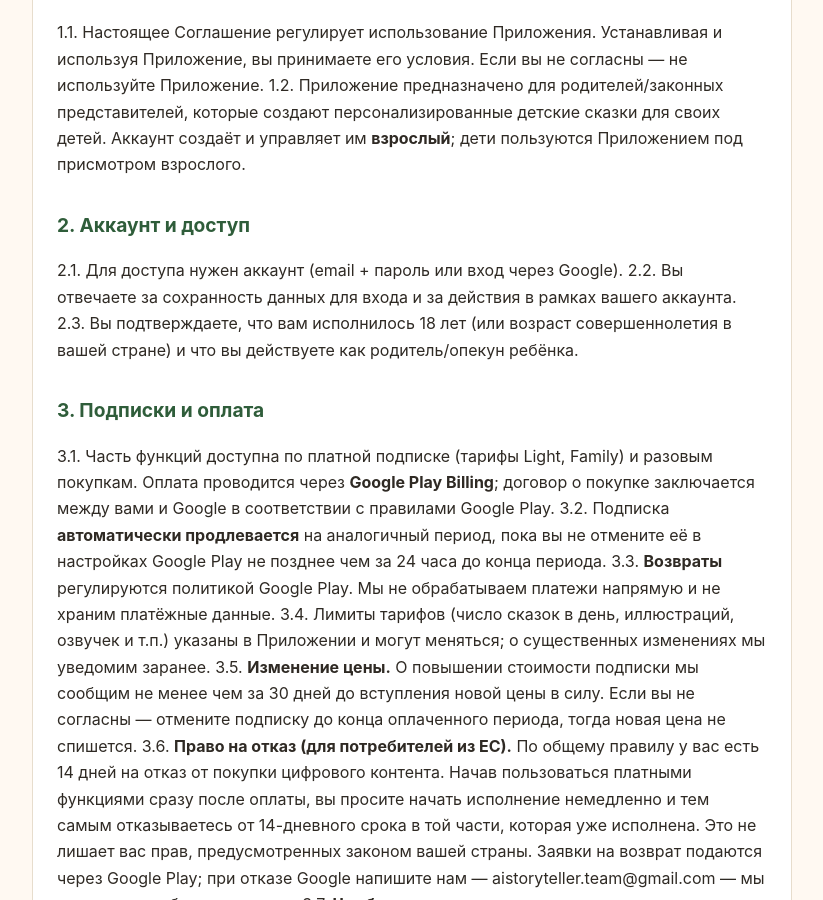
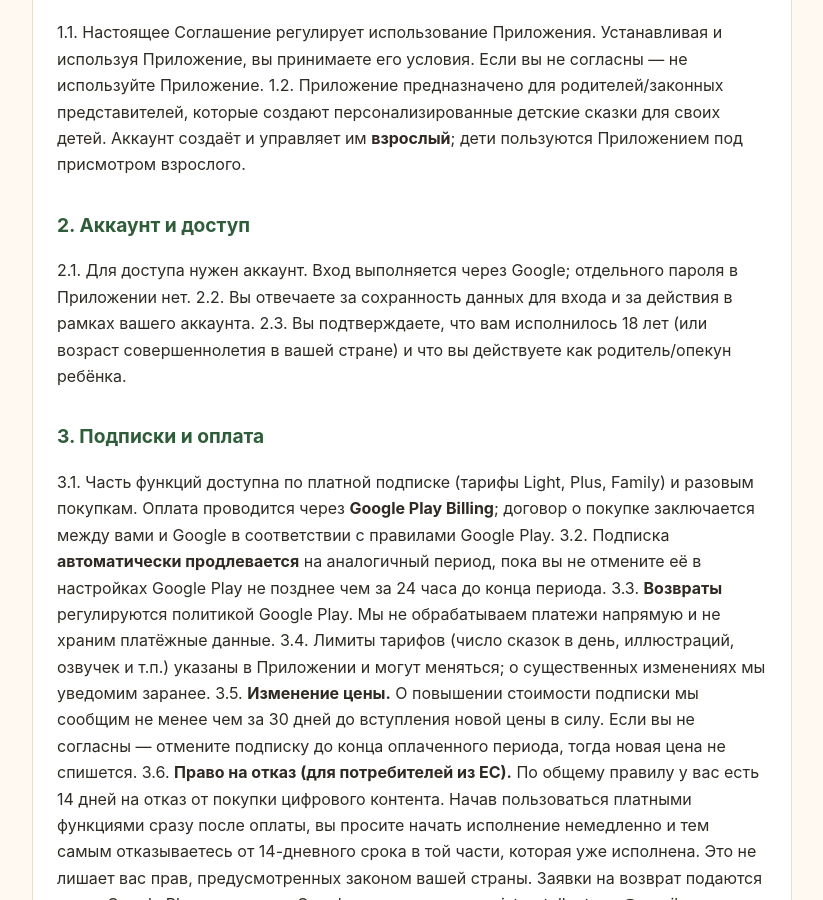
Before and after one commit to AIStorytellerTeam/privacy-policy, a Jekyll site: the page built from terms.md, in a window 1280 px wide and 900 px high, scrolled down 320 px. Shown: the whole window, without its empty margins (228-1051 px from the left). Built offline with Jekyll 4.4.1, drawn with Linux system fonts in a browser that asks for light colours; some of the changed text lies outside the part shown.

Commit message:
Соглашение: неуникальность результата, не заменяет специалиста
4.7 — похожие пожелания у разных семей могут дать похожие сказки; права
по 4.5 даются на экземпляр в аккаунте, а не на сюжет. Без этого пункта
4.5 обещал каждой семье права на контент, который может совпасть.

4.8 — дерево развития, навыки и достижения не являются педагогической,
психологической или медицинской консультацией и не оценивают ребёнка.

Заодно исправлены расхождения с приложением: вход только через Google
(пароля больше нет), в тарифах появился Plus.

Co-Authored-By: Claude Opus 5 <noreply@anthropic.com>

```diff
--- a/terms.md
+++ b/terms.md
@@ -21,14 +21,15 @@ altLabel: English
 управляет им **взрослый**; дети пользуются Приложением под присмотром взрослого.
 
 ## 2. Аккаунт и доступ
-2.1. Для доступа нужен аккаунт (email + пароль или вход через Google).
+2.1. Для доступа нужен аккаунт. Вход выполняется через Google; отдельного
+пароля в Приложении нет.
 2.2. Вы отвечаете за сохранность данных для входа и за действия в рамках вашего
 аккаунта.
 2.3. Вы подтверждаете, что вам исполнилось 18 лет (или возраст совершеннолетия в
 вашей стране) и что вы действуете как родитель/опекун ребёнка.
 
 ## 3. Подписки и оплата
-3.1. Часть функций доступна по платной подписке (тарифы Light, Family) и разовым
+3.1. Часть функций доступна по платной подписке (тарифы Light, Plus, Family) и разовым
 покупкам. Оплата проводится через **Google Play Billing**; договор о покупке
 заключается между вами и Google в соответствии с правилами Google Play.
 3.2. Подписка **автоматически продлевается** на аналогичный период, пока вы не
```
Also changed, not shown: other parts of terms.md (+13 -0 lines), terms.en.md (+15 -2 lines).
